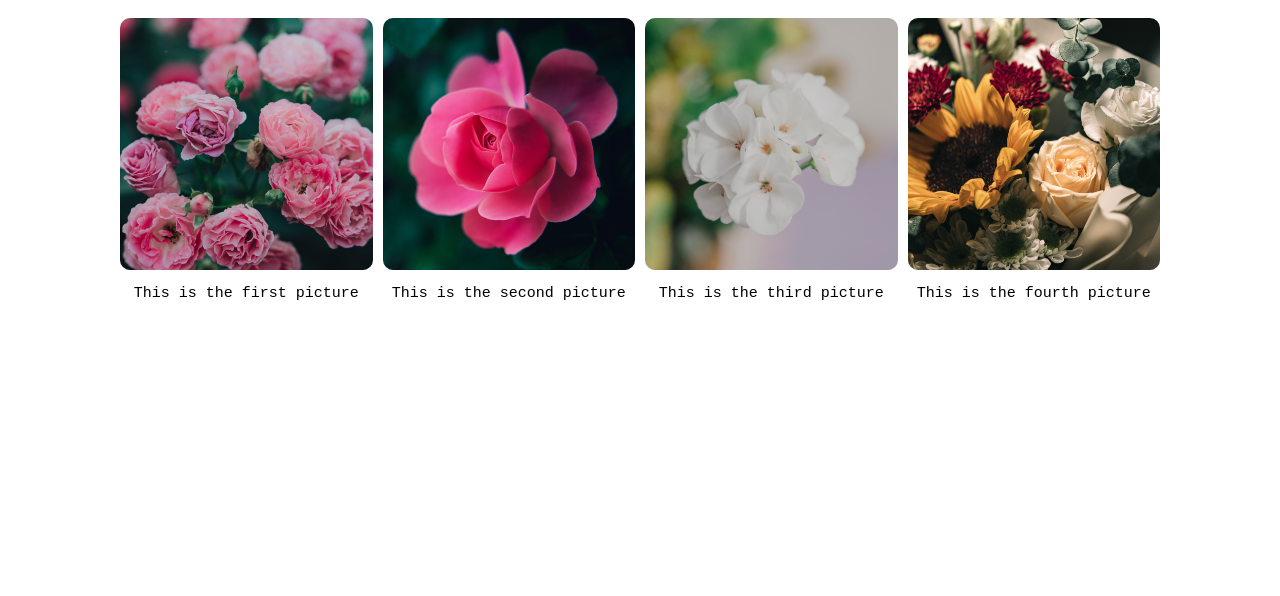
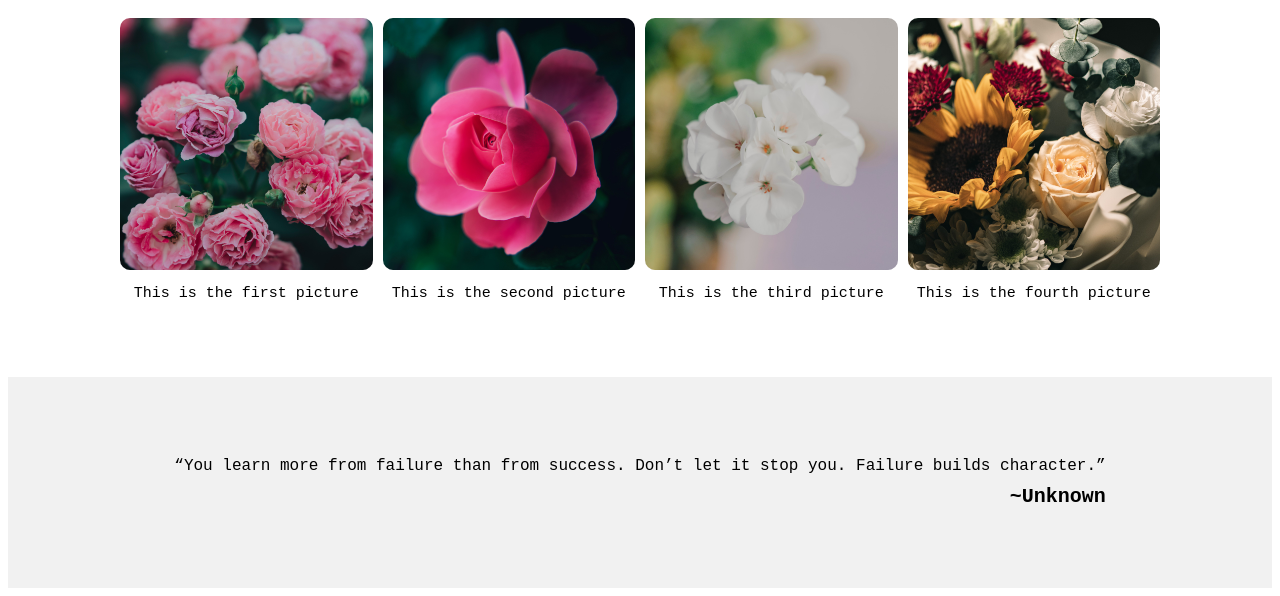
Before and after one commit to ShihaabYF/flex-odin-project, a plain HTML site: page index.html in a window 1280 px wide. Shown: the part 748-1344 px from the top of the page. Before the commit the page ends 1133 px from the top, so only its background shows below. Drawn offline with Linux system fonts and the light colour scheme.

Commit message:
Fill the third container & styles it

```diff
--- a/css/styles.css
+++ b/css/styles.css
@@ -169,3 +169,32 @@ html {
     font-weight: bolder;
 
 }
+
+/* Third-container */
+.third-container {
+    display: flex;
+    justify-content: center;
+    row-gap: 10px;
+    background-color: rgba(223, 223, 223, 0.425);
+    padding: 80px;
+}
+
+.third-container .sub-container {
+    /* background-color: antiquewhite; for debugging only */
+    display: flex;
+    flex-direction: column;
+    row-gap: 10px;
+}
+
+.third-container .sub-container .quote {
+    font-family: monospace;
+    font-size: large;
+}
+
+
+.third-container .sub-container .author {
+    align-self: flex-end;
+    font-family: monospace;
+    font-size: x-large;
+    font-weight: bold;
+}
--- a/index.html
+++ b/index.html
@@ -71,7 +71,10 @@
             </div>
 
         <div class="third-container">
-
+            <div class="sub-container">
+                <div class="quote">“You learn more from failure than from success. Don’t let it stop you. Failure builds character.”</div>
+                <div class="author">~Unknown</div>
+            </div>
         </div>
 
         <div class="fourth-container">
```
